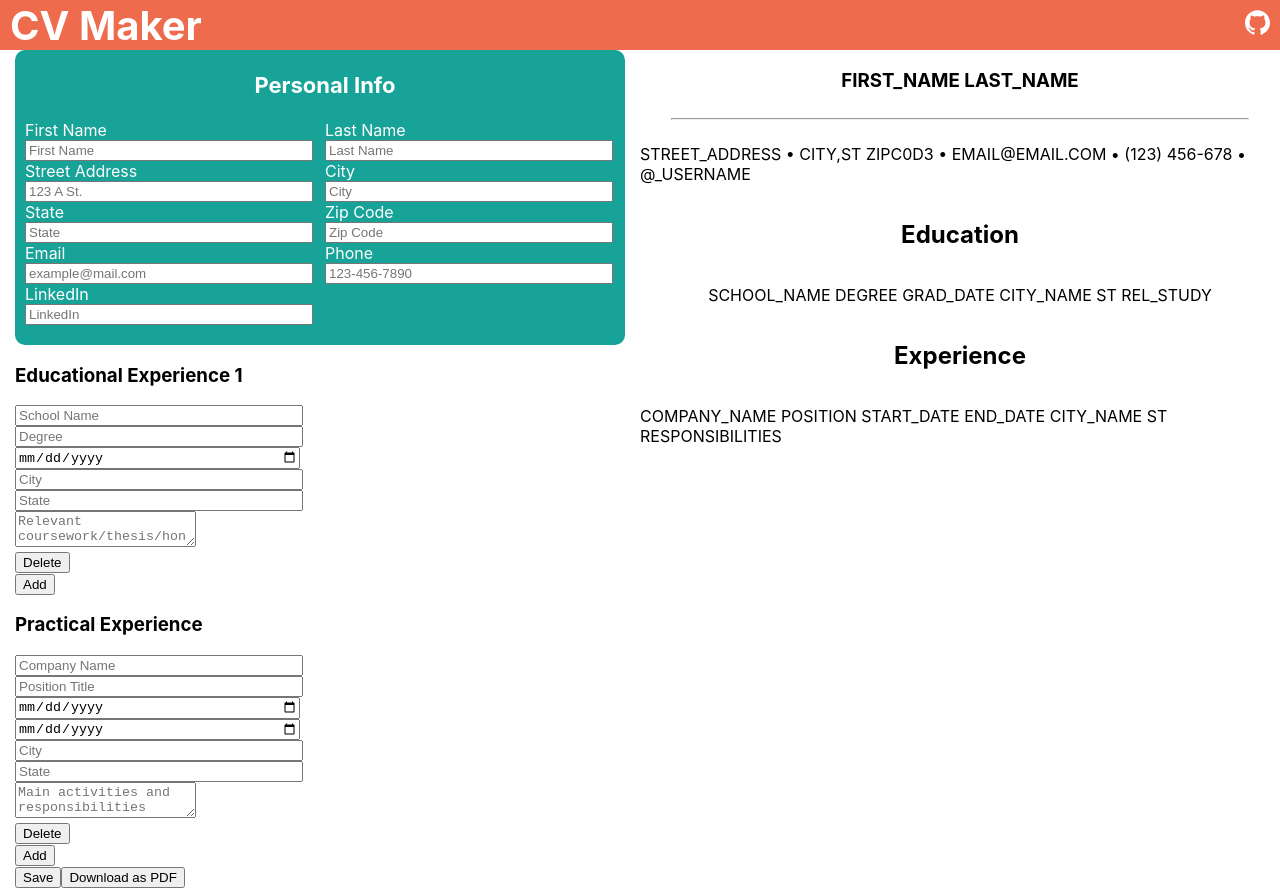
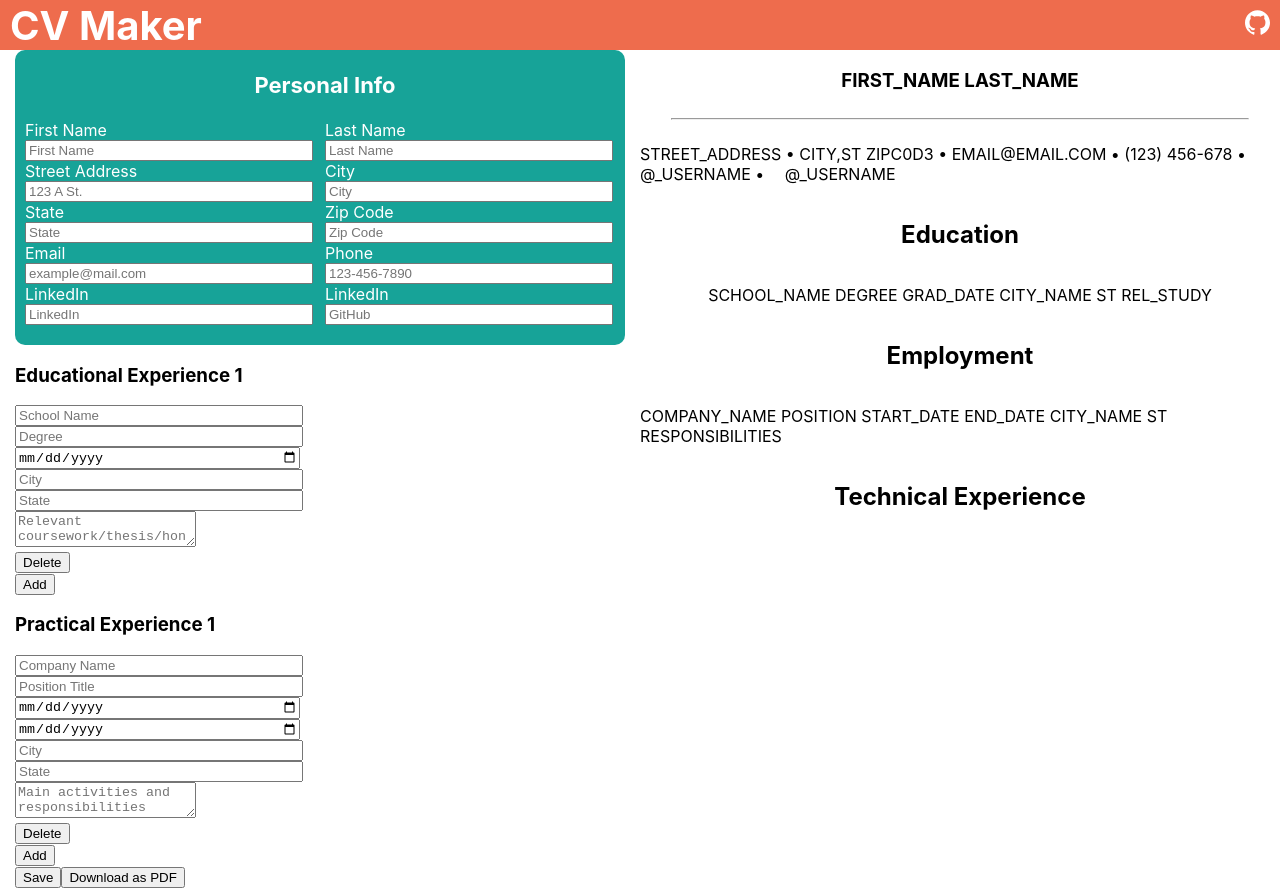
Before and after one commit to danmenjivar/cv-project, a React (Create React App) app: page / in a window 1280 px wide. Built offline with nearby package versions, Linux system fonts and the light colour scheme; some icons are missing; the HTML template or start-up script is replaced by a standard one.

Commit message:
Add Github profile to CV

```diff
--- a/src/App.js
+++ b/src/App.js
@@ -20,6 +20,7 @@ function App() {
     email: "EMAIL@EMAIL.COM",
     phone: "(123) 456-678",
     linkedIn: "_USERNAME",
+    github: "_USERNAME",
   });
 
   const [edInfo, setEdInfo] = useState([
@@ -113,7 +114,7 @@ function App() {
         <PracticalExp
           handleChange={handleChange}
           expChildren={expInfo}
-          setEdChildren={setExpInfo}
+          setExpChildren={setExpInfo}
         />
         <button onClick={handleSave}>Save</button>
         <button onClick={handlePrint}>Download as PDF</button>
--- a/src/components/CVPreview.js
+++ b/src/components/CVPreview.js
@@ -1,6 +1,6 @@
 import React, { Component } from "react";
 import "../styles/CVPreview.css";
-import { Linkedin } from "@icons-pack/react-simple-icons";
+import { Linkedin, Github } from "@icons-pack/react-simple-icons";
 
 export default class CVPreview extends Component {
   render() {
@@ -23,6 +23,8 @@ export default class CVPreview extends Component {
           {personalInfo.phone}
           {" \u2022 "}
           <Linkedin />@{personalInfo.linkedIn}
+          {" \u2022 "}
+          <Github />@{personalInfo.github}
         </p>
         <h2>Education</h2>
         {edInfo.map((ed) => {
@@ -33,7 +35,7 @@ export default class CVPreview extends Component {
             </p>
           );
         })}
-        <h2>Experience</h2>
+        <h2>Employment</h2>
         {expInfo.map((exp) => {
           return (
             <p>
@@ -42,6 +44,7 @@ export default class CVPreview extends Component {
             </p>
           );
         })}
+        <h2>Technical Experience</h2>
       </div>
     );
   }
--- a/src/components/PersonalInfo.js
+++ b/src/components/PersonalInfo.js
@@ -88,10 +88,20 @@ export default function PersonalInfo(props) {
         <label htmlFor="linkedIn">
           LinkedIn
           <input
-            type="url"
+            type="text"
             name="linkedIn"
             placeholder="LinkedIn"
             value={props.linkedIn}
+            onChange={props.handleChange}
+          />
+        </label>
+        <label htmlFor="github">
+          LinkedIn
+          <input
+            type="text"
+            name="github"
+            placeholder="GitHub"
+            value={props.github}
             onChange={props.handleChange}
           />
         </label>
--- a/src/components/PracticalExp.js
+++ b/src/components/PracticalExp.js
@@ -5,17 +5,48 @@ export default function PracticalExp(props) {
   const expChildren = props.expChildren;
   const setExpChildren = props.setExpChildren;
 
-  const addHandler = (e) => {};
+  const addHandler = (e) => {
+    const expIndex = expChildren.length;
+    setExpChildren([
+      ...expChildren,
+      {
+        key: expIndex,
+        id: expIndex + 1,
+        companyName: "COMPANY_NAME",
+        positionTitle: "POSITION",
+        startDate: "START_DATE",
+        endDate: "END_DATE",
+        city: "CITY_NAME",
+        state: "ST",
+        resp: "RESPONSIBILITIES",
+      },
+    ]);
+  };
+
+  const deleteHandler = (id) => {
+    const expCopy = [...expChildren];
+    expCopy.splice(id - 1, 1);
+    reIndex(expCopy);
+    setExpChildren(expCopy);
+  };
+
+  const reIndex = (arr) => {
+    let i = 0;
+    arr.forEach((element) => {
+      element.key = i;
+      element.id = i + 1;
+      i++;
+    });
+  };
 
   return (
     <div>
-      <h3>Practical Experience</h3>
       {expChildren.map((child) => {
         return (
           <PracticalExpElement
             id={child.id}
             key={child.key}
-            // deleteHandler={deleteHandler}
+            deleteHandler={deleteHandler}
             handleChange={props.handleChange}
           />
         );
--- a/src/components/PracticalExpElement.js
+++ b/src/components/PracticalExpElement.js
@@ -1,10 +1,10 @@
 import React from "react";
-import uniqid from "uniqid";
 
 export default function PracticalExpElement(props) {
   const formId = "expInfo#" + props.id;
   return (
     <div>
+      <h3>Practical Experience {props.id}</h3>
       <form id={formId}>
         <label htmlFor="companyName">
           <input
@@ -71,7 +71,7 @@ export default function PracticalExpElement(props) {
           />
         </label>
       </form>
-      <button>Delete</button>
+      <button onClick={() => props.deleteHandler(props.id)}>Delete</button>
     </div>
   );
 }
```
